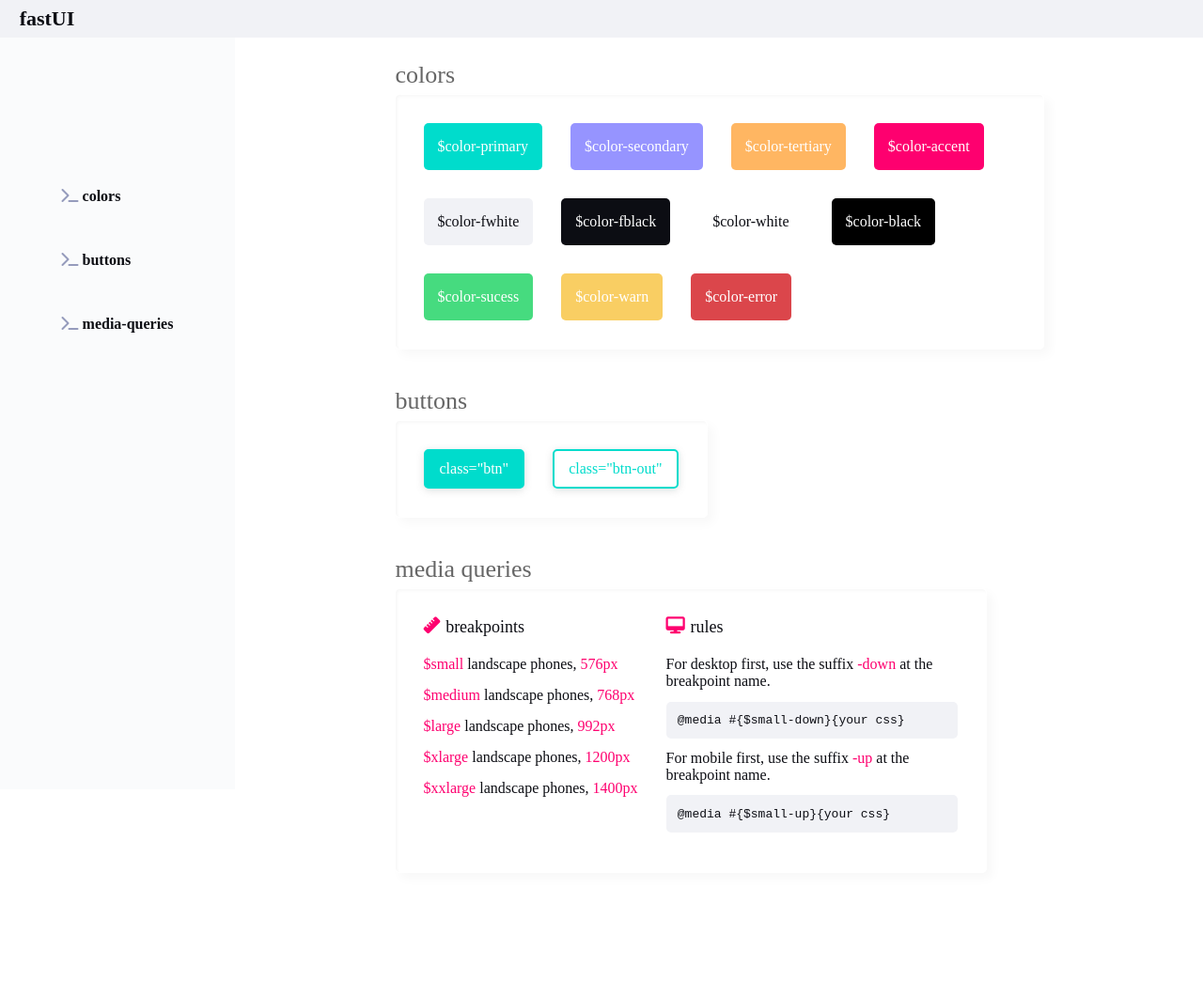
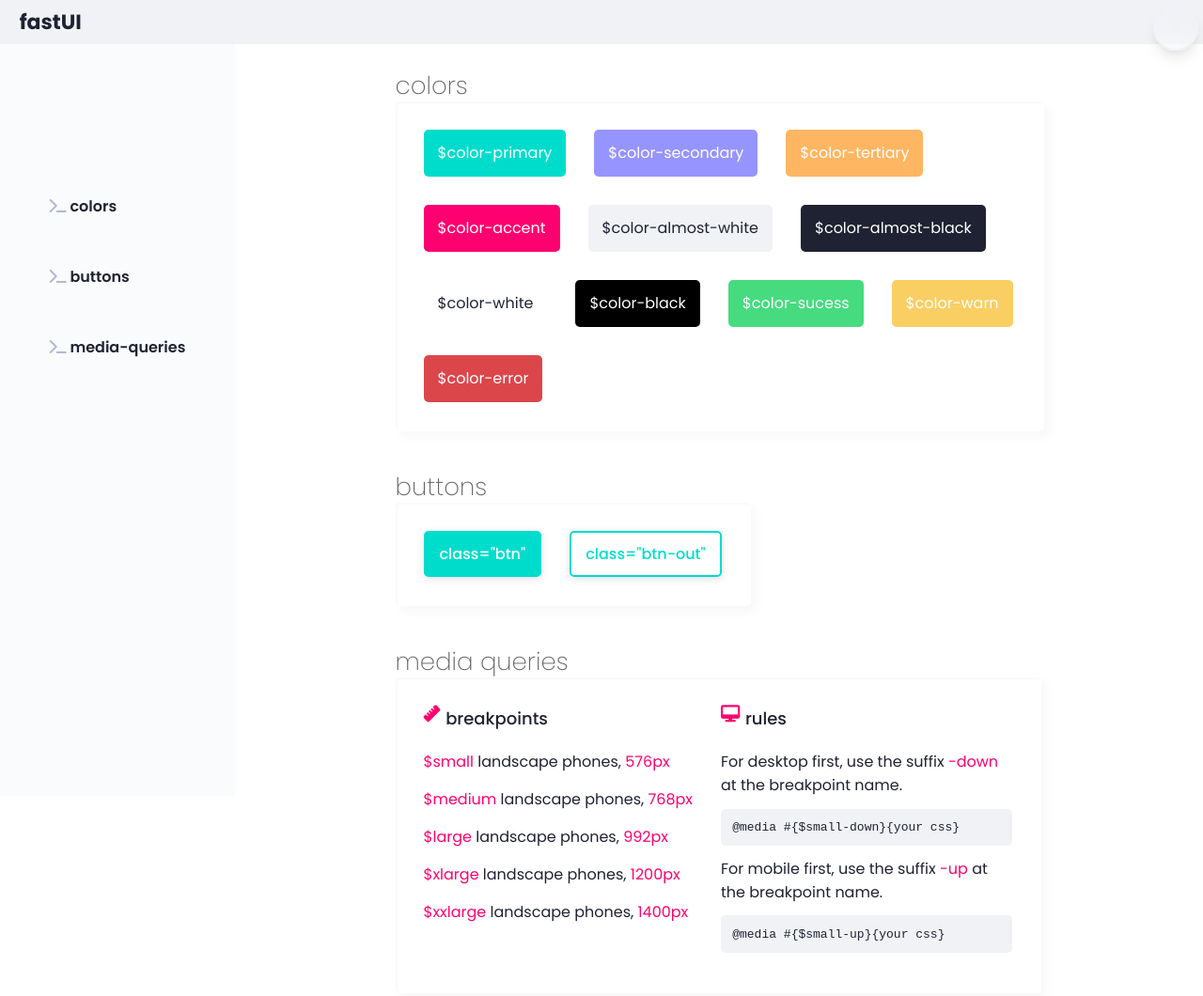
Before and after one commit to gabriel-leblond/fastUI, a website: page index.html in a window 1280 px wide. Shown: the whole page at 94% size. Before the commit the page ends 944 px from the top, so only its background shows below. Drawn offline with Linux system fonts and the light colour scheme.

Commit message:
NEW VERSION

```diff
--- a/index.html
+++ b/index.html
@@ -6,21 +6,34 @@
     <meta name="viewport" content="width=device-width, initial-scale=1.0" />
     <meta
       name="description"
-      content="La meta description d'environ 155 caractères doit être ajoutée ici."
+      content="A SASS SCSS toolbox, light and simple to manage your UI easily and create your project very quickly."
     />
-    <title>Nom de ma page</title>
+    <title>FastUI</title>
+    <link rel="preconnect" href="https://fonts.googleapis.com" />
+    <link rel="preconnect" href="https://fonts.gstatic.com" crossorigin />
+    <link
+      href="https://fonts.googleapis.com/css2?family=Poppins:ital,wght@0,100;0,200;0,300;0,400;0,500;0,600;0,700;0,800;0,900;1,100;1,200;1,300;1,400;1,500;1,600;1,700;1,800;1,900&display=swap"
+      rel="stylesheet"
+    />
     <link rel="stylesheet" href="style.css" />
   </head>
   <body>
+    <div class="modal-mobile-nav">
+      <div class="mobile-nav-icon-close">
+        <i class="fa-solid fa-xmark"></i>
+      </div>
+    </div>
+
     <header>
       <div class="logo-header">fastUI</div>
       <div class="mobile-nav-icon"><i class="fa-solid fa-bars"></i></div>
     </header>
+
     <main class="main-grid">
       <aside class="aside-nav">
         <nav>
           <ul>
-            <li>
+            <li class="dynamic-underline">
               <a href="#colors"><i class="fa-solid fa-terminal"></i> colors</a>
             </li>
             <li>
@@ -44,8 +57,8 @@
             <div class="flex-item square-colors">$color-secondary</div>
             <div class="flex-item square-colors">$color-tertiary</div>
             <div class="flex-item square-colors">$color-accent</div>
-            <div class="flex-item square-colors">$color-fwhite</div>
-            <div class="flex-item square-colors">$color-fblack</div>
+            <div class="flex-item square-colors">$color-almost-white</div>
+            <div class="flex-item square-colors">$color-almost-black</div>
             <div class="flex-item square-colors">$color-white</div>
             <div class="flex-item square-colors">$color-black</div>
             <div class="flex-item square-colors">$color-sucess</div>
--- a/sass/libs/mixin.scss
+++ b/sass/libs/mixin.scss
@@ -55,3 +55,26 @@
   justify-content: center;
   align-items: center;
 }
+
+@mixin font-custom(
+  $family,
+  $size,
+  $weight,
+  $style,
+  $color,
+  $n-spacing,
+  $stretch,
+  $n-height
+) {
+  font-family: $family;
+  font-size: $size;
+  font-weight: $weight;
+  font-style: $style;
+  color: $color;
+  letter-spacing: $n-spacing;
+  font-stretch: $stretch;
+  line-height: $n-height;
+}
+
+@mixin dynamic-underline() {
+}
--- a/sass/libs/reset.scss
+++ b/sass/libs/reset.scss
@@ -89,3 +89,6 @@ h5,
 h6 {
   overflow-wrap: break-word;
 }
+html {
+  font-family: sans-serif;
+}
--- a/sass/libs/variable.scss
+++ b/sass/libs/variable.scss
@@ -3,8 +3,8 @@ $color-primary: #00dccc;
 $color-secondary: #9694ff;
 $color-tertiary: #ffb662;
 $color-accent: #fe006f;
-$color-fwhite: #f1f2f6;
-$color-fblack: #0c0d13;
+$color-almost-white: #f1f2f6;
+$color-almost-black: #1f2232;
 $color-white: #fff;
 $color-black: #000000;
 // Action colors
@@ -14,3 +14,14 @@ $color-error: #db464b;
 
 //Shape
 $shape-radius: 5px;
+
+//Font-weight:
+$thin: 100;
+$extra-light: 200;
+$light: 300;
+$regular: 400;
+$medium: 500;
+$semi-bold: 600;
+$bold: 700;
+$extra-bold: 800;
+$black: 900;
--- a/sass/main.scss
+++ b/sass/main.scss
@@ -4,15 +4,53 @@
 @import "libs/reset.scss";
 @import "libs/responssive.scss";
 
+.custom-font-base {
+  @include font-custom(
+    $family: "Poppins",
+    $size: em(16),
+    $weight: 400,
+    $style: normal,
+    $color: $color-accent,
+    $n-spacing: 100%,
+    $stretch: 100%,
+    $n-height: 100%
+  );
+}
+
+.dynamic-underline {
+  display: inline;
+  cursor: pointer;
+  position: relative;
+}
+
+.dynamic-underline::before {
+  content: "";
+  display: block;
+  position: absolute;
+  top: em(26);
+  height: em(2);
+  width: 100%;
+  background: lighten($color-almost-black, 60);
+  transform: scaleX(0);
+  transition: transform 0.3s ease-in-out;
+  transform-origin: right;
+}
+
+.dynamic-underline:hover::before {
+  transform: scaleX(1);
+  transform-origin: left;
+}
+
 body {
-  color: $color-fblack;
-  font-family: Arial, Helvetica, sans-serif;
+  color: $color-almost-black;
+  font-family: "Poppins", sans-serif;
 }
 
 header {
-  background-color: $color-fwhite;
+  background-color: $color-almost-white;
   min-height: em(30);
-
+  display: flex;
+  align-items: center;
   .logo-header {
     font-size: em(22);
     padding: em(5) em(15);
@@ -25,7 +63,34 @@ header {
     @include btn-base-outline($color-accent, $color-accent, 0.1);
     z-index: 2;
     backdrop-filter: blur(10px);
+    background-color: $color-almost-white;
+    box-shadow: rgba(0, 0, 0, 0.1) 0px 10px 15px -3px,
+      rgba(0, 0, 0, 0.05) 0px 4px 6px -2px;
+    border-radius: 50%;
   }
+}
+// .modal-mobile-nav {
+//   position: fixed;
+//   background-color: rgba($color-almost-black, $alpha: 0.95);
+
+//   z-index: 3;
+//   width: 100vw;
+//   height: 100vh;
+
+// }
+
+.mobile-nav-icon-close {
+  position: fixed;
+  top: em(5);
+  right: em(5);
+  @include btn-base-outline($color-almost-white, $color-almost-white, 0.1);
+  z-index: 2;
+  backdrop-filter: blur(10px);
+
+  box-shadow: rgba(0, 0, 0, 0.1) 0px 10px 15px -3px,
+    rgba(0, 0, 0, 0.05) 0px 4px 6px -2px;
+  border-radius: 50%;
+  padding: em(10) em(16);
 }
 
 .mobile-nav-icon {
@@ -37,9 +102,10 @@ header {
   display: grid;
   grid-template-columns: em(250) 1fr;
 }
+
 .aside-nav {
   height: 100vh;
-  background-color: lighten($color-fwhite, 3);
+  background-color: lighten($color-almost-white, 3);
   position: sticky;
   top: 0;
 
@@ -56,10 +122,10 @@ header {
       li {
         a {
           text-decoration: none;
-          color: $color-fblack;
+          color: $color-almost-black;
           font-weight: 600;
           .fa-solid {
-            color: lighten($color-fblack, 60);
+            color: lighten($color-almost-black, 60);
           }
         }
       }
@@ -158,15 +224,15 @@ header {
     background-color: $color-accent;
   }
   &:nth-child(6) {
-    background-color: $color-fwhite;
-    color: $color-fblack;
+    background-color: $color-almost-white;
+    color: $color-almost-black;
   }
   &:nth-child(7) {
-    background-color: $color-fblack;
+    background-color: $color-almost-black;
   }
   &:nth-child(8) {
     background-color: $color-white;
-    color: $color-fblack;
+    color: $color-almost-black;
   }
   &:nth-child(9) {
     background-color: $color-black;
@@ -189,7 +255,7 @@ header {
 }
 .console {
   display: flex;
-  background-color: $color-fwhite;
+  background-color: $color-almost-white;
   border-radius: $shape-radius;
   margin-top: em(15);
   margin-bottom: em(15);
@@ -210,6 +276,10 @@ header {
 @media #{$large-down} {
   body {
     //background-color: #7d7dff;
+  }
+
+  header {
+    min-height: em(60);
   }
   .flex-container {
     margin: 0 10% 0 10%;
```
Also changed, not shown: style.css, 1 other file.
